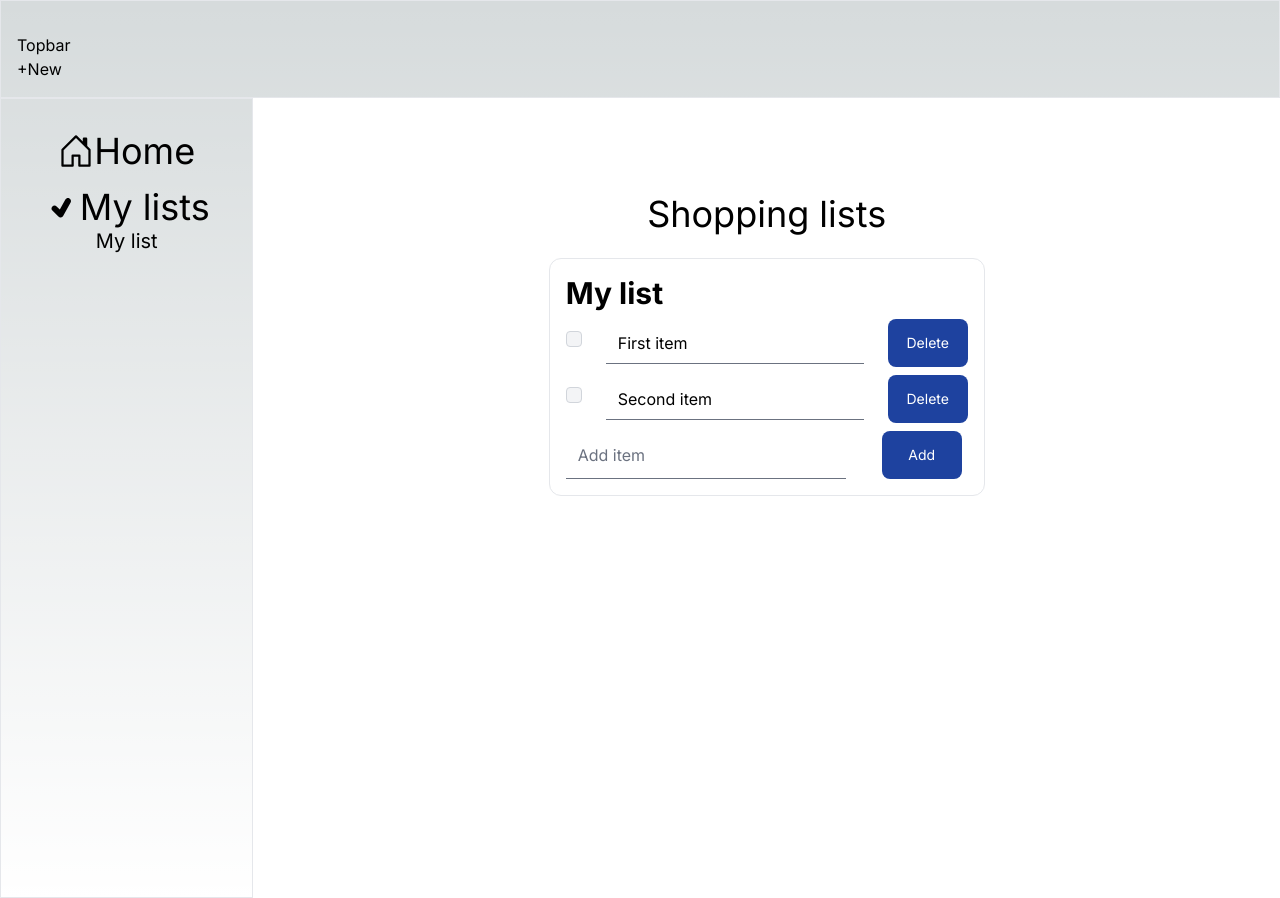
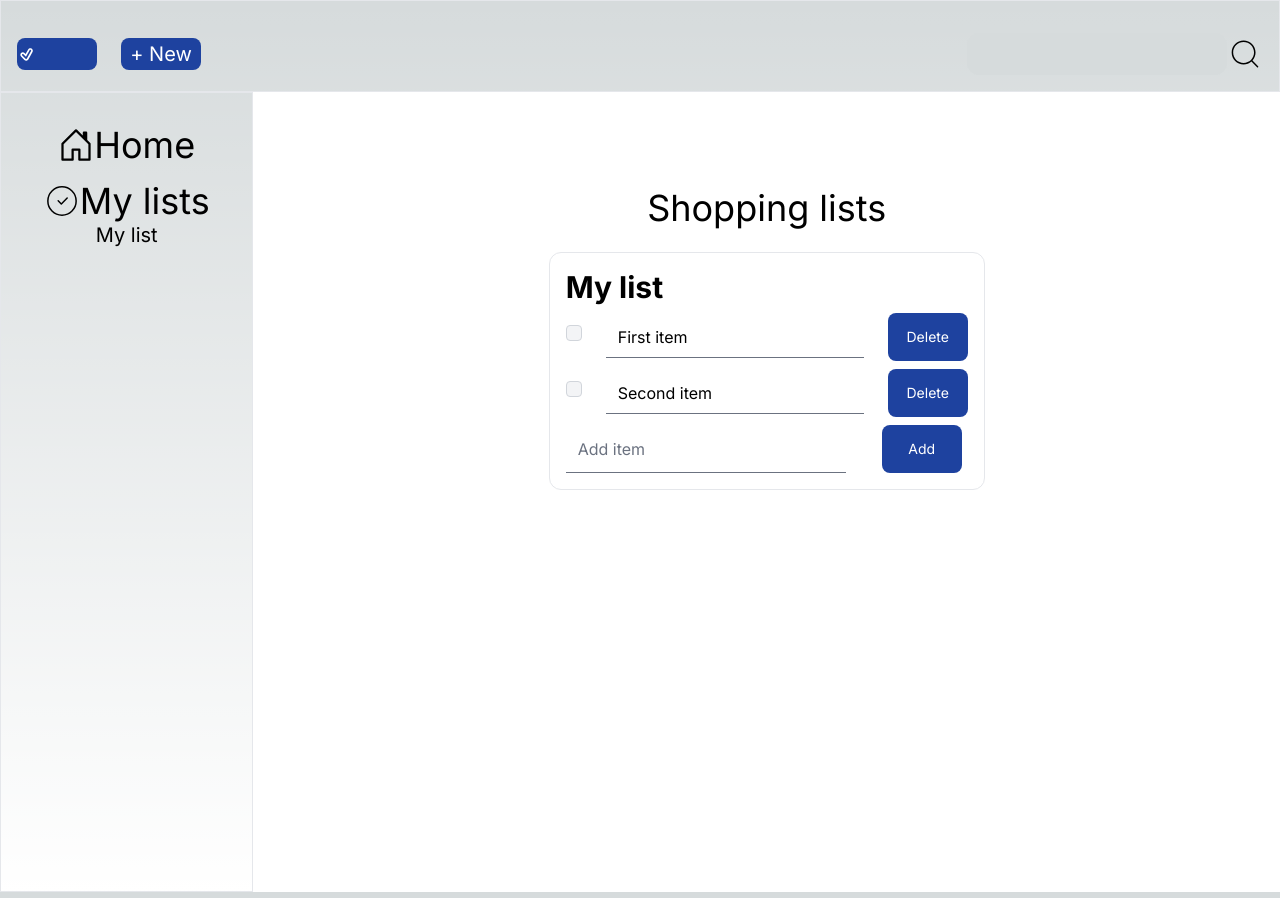
Before and after one commit to dejan966/shoppingLists, a Next.js app: page / in a window 1280 px wide. Built offline with nearby package versions, Linux system fonts and the light colour scheme.

Commit message:
Topbar done

```diff
--- a/src/components/ui/Sidebar.tsx
+++ b/src/components/ui/Sidebar.tsx
@@ -4,7 +4,7 @@ import axios from 'axios'
 import Link from 'next/link'
 import { useState, useEffect } from 'react'
 import { BsHouseDoor } from 'react-icons/bs'
-import { TiTick } from 'react-icons/ti'
+import { CiCircleCheck } from 'react-icons/ci'
 
 export default function Sidebar() {
   const [shoppingLists, setShoppingLists] = useState<ShoppingListType[]>([])
@@ -25,7 +25,7 @@ export default function Sidebar() {
         Home
       </Link>
       <div className="flex justify-center items-center text-4xl mt-4">
-        <TiTick /> My lists
+        <CiCircleCheck /> My lists
       </div>
       <ul className="text-xl list-none">
         {shoppingLists.map((shoppingList: ShoppingListType) => {
--- a/src/components/ui/Topbar.tsx
+++ b/src/components/ui/Topbar.tsx
@@ -1,8 +1,33 @@
+import { TiTickOutline } from 'react-icons/ti'
+import { CiSearch } from 'react-icons/ci'
+
 export default function Topbar() {
   return (
-    <header className="px-4 pt-8 pb-4 flex-row border border-solid">
-      <div>Topbar</div>
-      <div>+New</div>
+    <header className="px-4 pt-8 pb-4 flex flex-row border items-center justify-between border-solid">
+      <div className="flex space-x-6">
+        <button
+          className="bg-blue-800 text-white rounded-lg text-xl w-20 h-8"
+          type="button"
+        >
+          <TiTickOutline />
+        </button>
+        <button
+          className="bg-blue-800 hover:bg-blue-500 text-white rounded-lg text-xl w-20 h-8"
+          type="button"
+        >
+          + New
+        </button>
+      </div>
+      <div className="flex justify-center items-center">
+        <input
+          type="text"
+          name="searchValue"
+          className="rounded-xl bg-[#D6DBDC] border-[#D6DBDC] hover:bg-white focus:bg-white"
+        />
+        <button className="text-4xl">
+          <CiSearch />
+        </button>
+      </div>
     </header>
   )
 }
```
